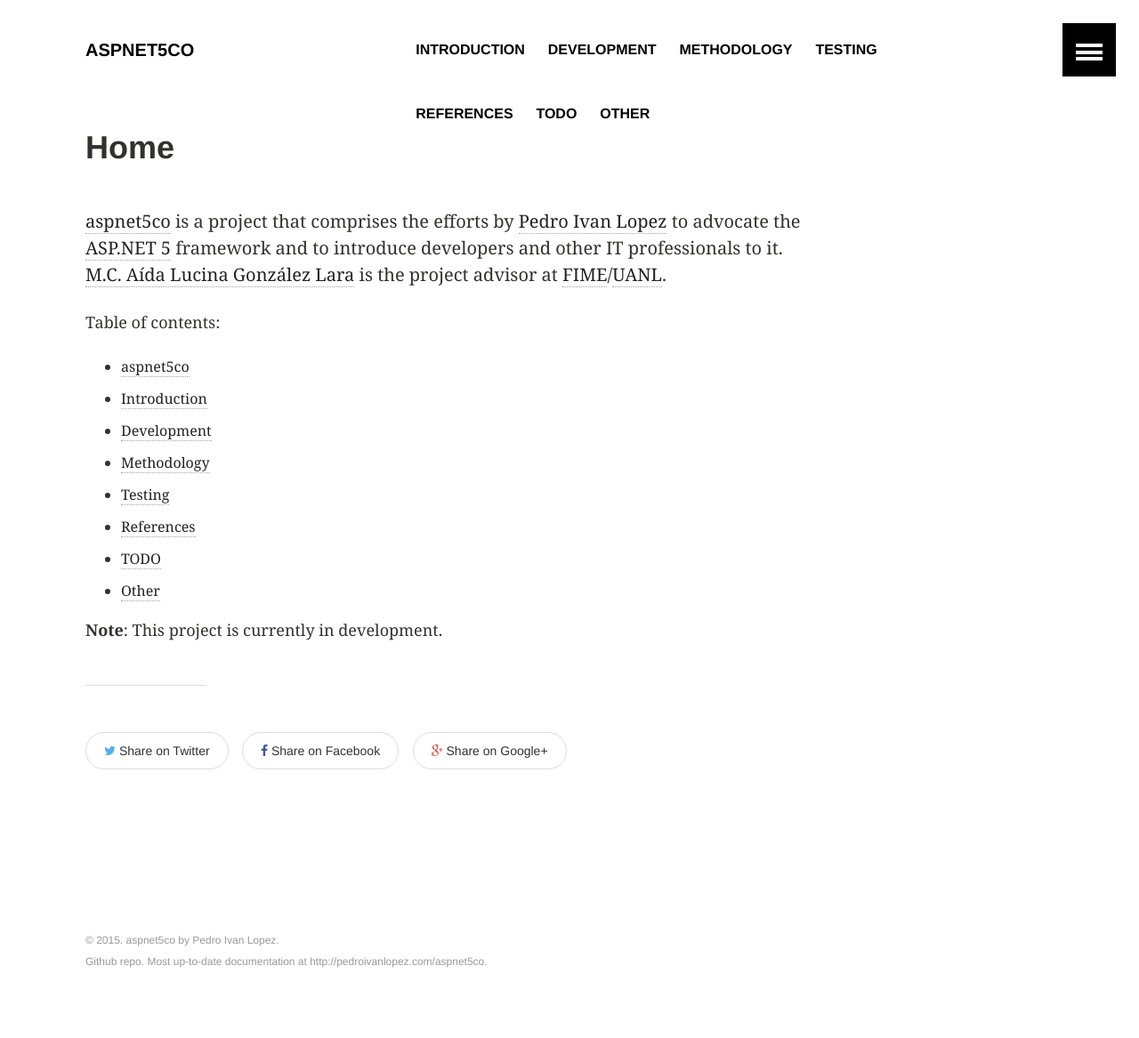
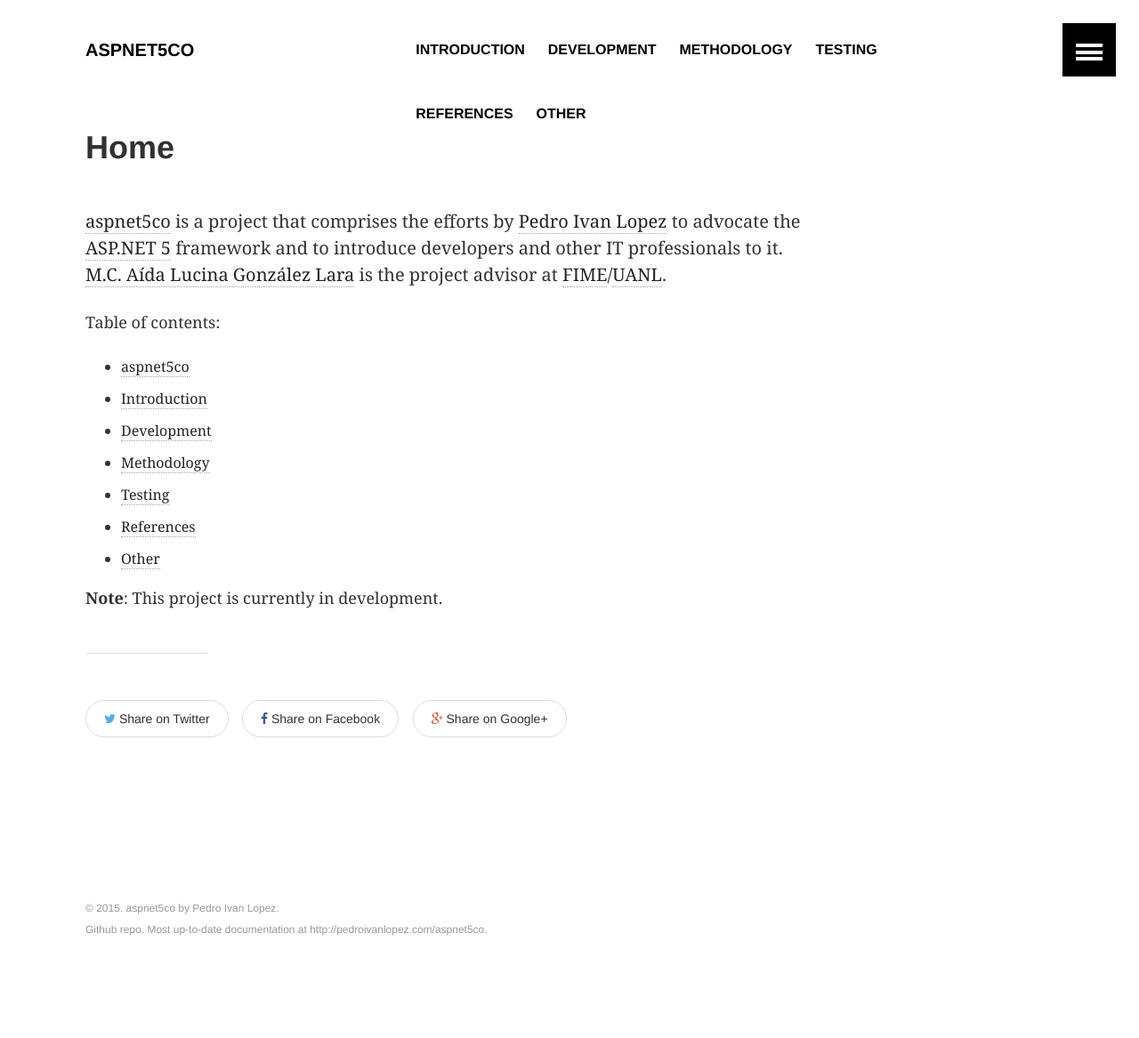
Before and after one commit to lopezpdvn/aspnet5co, a Jekyll site: the page built from pages/index.md, in a window 1280 px wide. Shown: the whole page at 89% size. Built offline with Jekyll 4.4.1, drawn with Linux system fonts in a browser that asks for light colours; after the commit the page ends 1131 px from its top, so only the background shows below that.

Commit message:
Removed TODO section from navigation

```diff
--- a/_data/navigation.yml
+++ b/_data/navigation.yml
@@ -25,11 +25,6 @@
   excerpt: Documentation, projects and people
   image: webimg.jpg
 
-- title: TODO
-  url: /todo
-  excerpt: Future work
-  image: webimg.jpg
-
 - title: Other
   url: /other
   excerpt: Other
```
